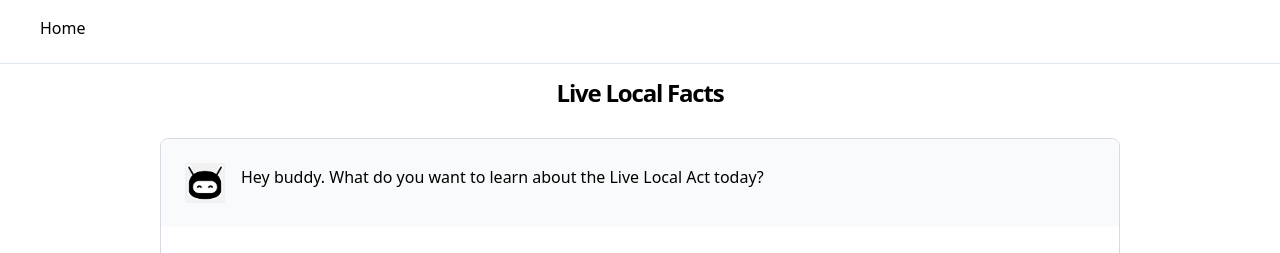
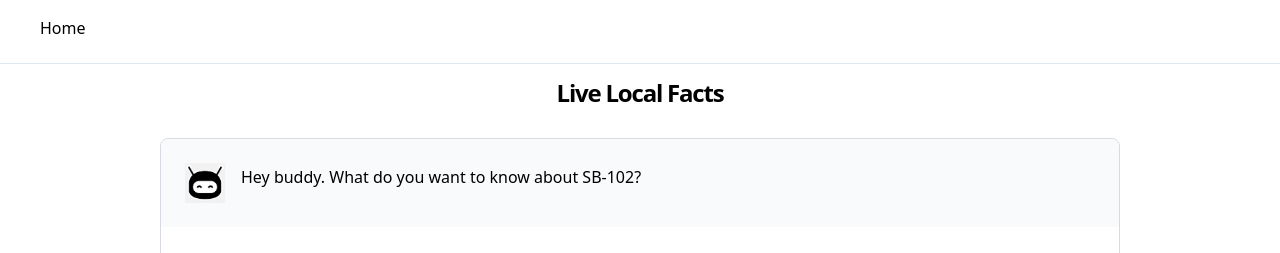
Before and after one commit to oyoops/LiveLocalFacts, a Next.js app: page / in a window 1280 px wide. Shown: the top 253 px of the page. Built offline with nearby package versions, Linux system fonts and the light colour scheme.

Commit message:
Update index.tsx

```diff
--- a/pages/index.tsx
+++ b/pages/index.tsx
@@ -25,7 +25,7 @@ export default function Home() {
   }>({
     messages: [
       {
-        message: 'Hey buddy. What do you want to learn about the Live Local Act today?',
+        message: 'Hey buddy. What do you want to know about SB-102?',
         type: 'apiMessage',
       },
     ],
```
